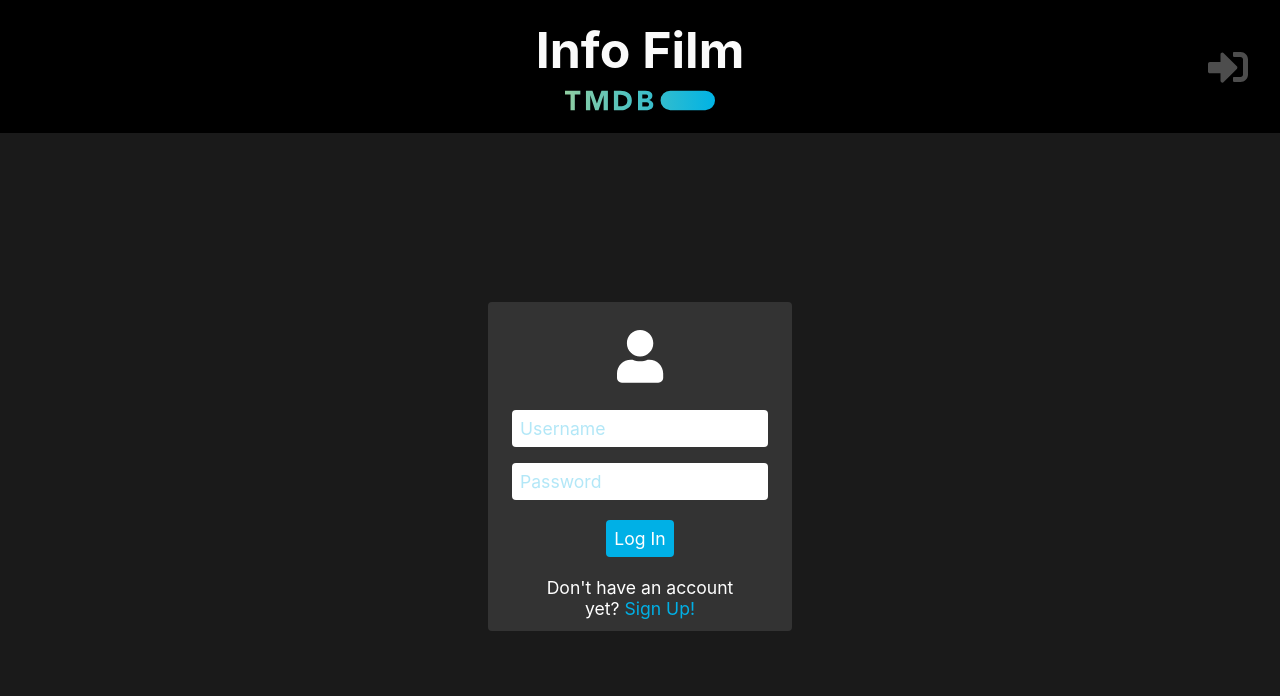
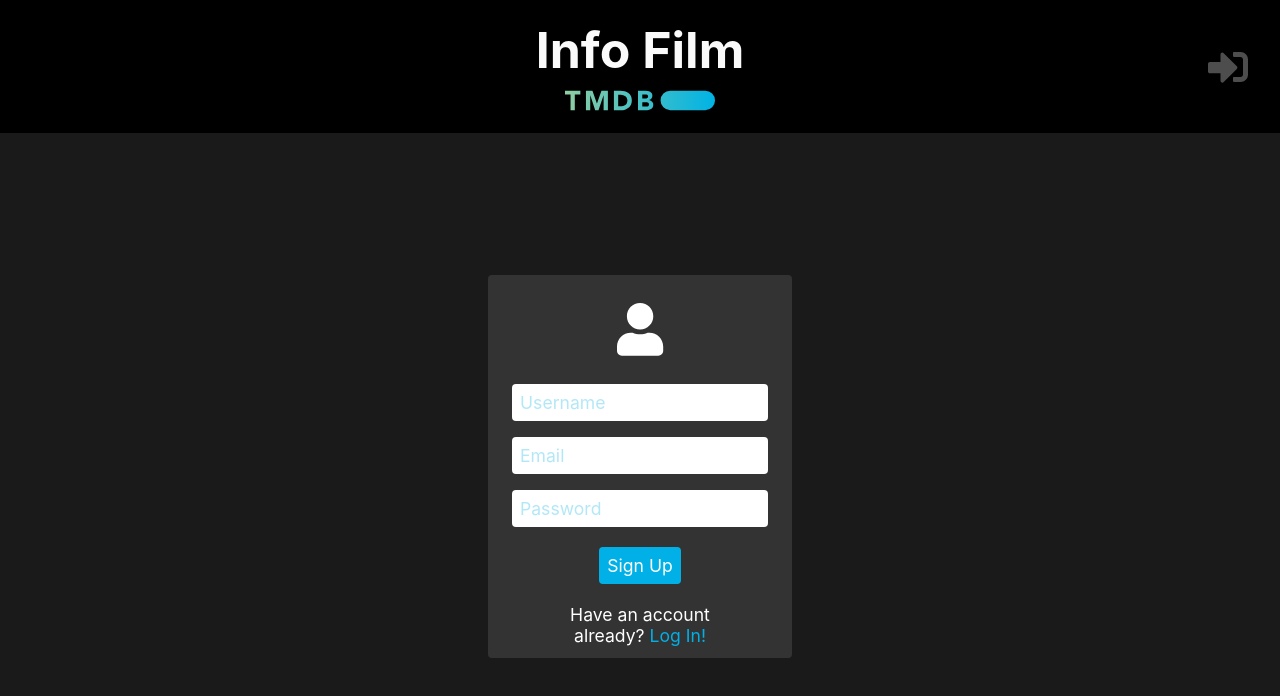
Before and after one commit to Fatih20/Info-Film-Now-With-Backend, a React (Create React App) app: page /signin in a window 1280 px wide. Shown: the top 696 px of the page. Built offline with nearby package versions, Linux system fonts and the light colour scheme.

Commit message:
Alternate between login and signup.

```diff
--- a/src/component/login.tsx
+++ b/src/component/login.tsx
@@ -1,11 +1,17 @@
 import styled from "styled-components";
 import { useState, useRef, useEffect } from "react";
 import { VanillaButton } from "../GlobalComponent";
+import { useNavigate } from "react-router";
 
 import { faUser } from "@fortawesome/free-solid-svg-icons";
 import { FontAwesomeIcon } from "@fortawesome/react-fontawesome";
+import { BASE_CLIENT_URL } from "../routes";
 
 var approve = require("approvejs");
+
+interface ILoginProps {
+  isLogin: boolean;
+}
 
 interface IStyledInputProps {
   show: boolean;
@@ -114,11 +120,12 @@ const WarningWhenInvalid = styled.p<IWarningWhenInvalidProps>`
   text-align: center;
 `;
 
-export default function Login() {
+export default function Login({ isLogin }: { isLogin: boolean }) {
+  const navigate = useNavigate();
   const [name, setName] = useState("");
   const [password, setPassword] = useState("");
   const [email, setEmail] = useState("");
-  const [isLogin, setIsLogin] = useState(true);
+  //   const [isLogin, setIsLogin] = useState(true);
   const [emailValid, setEmailValid] = useState(true);
   const [passwordValid, setPasswordValid] = useState(true);
   const passwordHasLostFocus = useRef(false);
@@ -148,21 +155,23 @@ export default function Login() {
     }
   }, [email, password, fieldLostFocus]);
 
-  function alternateBetweenLogin() {
-    setIsLogin((prevIsLogin) => !prevIsLogin);
-  }
-
   function endText() {
     if (isLogin) {
       return (
-        <SignUpRedirect onClick={alternateBetweenLogin}>
-          Don't have an account yet? <LinkToSignIn>Sign Up!</LinkToSignIn>
+        <SignUpRedirect>
+          Don't have an account yet?{" "}
+          <LinkToSignIn onClick={() => navigate(`../signin`)}>
+            Sign Up!
+          </LinkToSignIn>
         </SignUpRedirect>
       );
     } else {
       return (
-        <SignUpRedirect onClick={alternateBetweenLogin}>
-          Have an account already? <LinkToSignIn>Log In!</LinkToSignIn>
+        <SignUpRedirect>
+          Have an account already?{" "}
+          <LinkToSignIn onClick={() => navigate(`../login`)}>
+            Log In!
+          </LinkToSignIn>
         </SignUpRedirect>
       );
     }
--- a/src/routes/index.tsx
+++ b/src/routes/index.tsx
@@ -53,7 +53,7 @@ export default function AppRoutes() {
               <>
                 <AllSeeingContainer>
                   <Header />
-                  <Login />
+                  <Login isLogin={true} />
                 </AllSeeingContainer>
               </>
             }
@@ -64,7 +64,7 @@ export default function AppRoutes() {
               <>
                 <AllSeeingContainer>
                   <Header />
-                  <Login />
+                  <Login isLogin={false} />
                 </AllSeeingContainer>
               </>
             }
```
